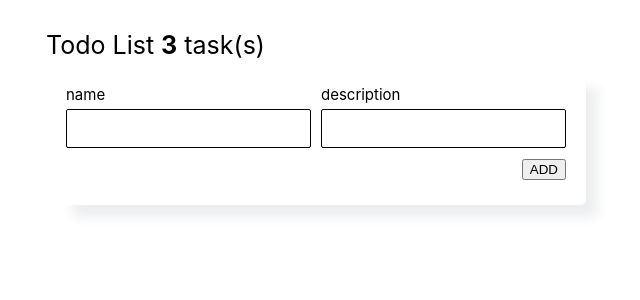
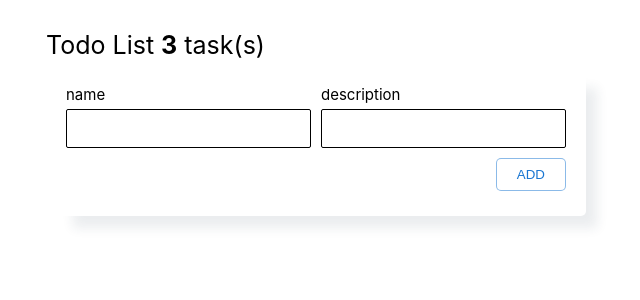
Before and after one commit to kittensgit/todo-ts, a React (Create React App) app: page / in a window 1280 px wide. Shown: the top 300 px of the page, without its empty margins (344-984 px from the left). Built offline with nearby package versions, Linux system fonts and the light colour scheme.

Commit message:
Button Component

```diff
--- a/src/App.tsx
+++ b/src/App.tsx
@@ -2,6 +2,13 @@ import React, { useState } from 'react';
 import styles from './App.module.css';
 import Header from './components/Header/Header';
 import TodoPanel from './components/TodoPanel/TodoPanel';
+
+type Todo = {
+    id: number;
+    name: string;
+    desc: string;
+    checked: boolean;
+};
 
 const DEFAULT_TODO_LIST = [
     { id: 1, name: 'Task 1', desc: 'desk 1', checked: false },
@@ -16,11 +23,19 @@ const DEFAULT_TODO_LIST = [
 
 function App() {
     const [todos, setTodos] = useState(DEFAULT_TODO_LIST);
+
+    const addTodo = ({ name, desc }: Omit<Todo, 'checked' | 'id'>) => {
+        setTodos([
+            ...todos,
+            { id: todos[todos.length - 1].id + 1, desc, name, checked: false },
+        ]);
+    };
+
     return (
         <div className={styles.app__container}>
             <div className={styles.container}>
                 <Header todoCount={todos.length} />
-                <TodoPanel />
+                <TodoPanel addTodo={addTodo} />
             </div>
         </div>
     );
--- /dev/null
+++ b/src/components/Button/Button.module.css
@@ -0,0 +1,30 @@
+.button {
+    border-radius: 5px;
+    padding: 8px 20px;
+    cursor: pointer;
+    background-color: #fff;
+}
+
+.button_red {
+    border: 1px solid rgba(210, 25, 25, 0.5);
+    color: #d21919;
+}
+.button_red:hover {
+    border: 1px solid rgba(210, 25, 25, 0.05);
+}
+
+.button_orange {
+    border: 1px solid rgba(210, 102, 25, 0.5);
+    color: #d27c19;
+}
+.button_orange:hover {
+    border: 1px solid rgba(210, 102, 25, 0.05);
+}
+
+.button_blue {
+    border: 1px solid rgba(25, 118, 210, 0.5);
+    color: #1976d2;
+}
+.button_blue:hover {
+    border: 1px solid rgba(25, 118, 210, 0.05);
+}
--- /dev/null
+++ b/src/components/Button/Button.tsx
@@ -0,0 +1,23 @@
+import React from 'react';
+
+import styles from './Button.module.css';
+
+interface ButtonProps extends React.ComponentPropsWithRef<'button'> {
+    color: 'orange' | 'blue' | 'red';
+}
+
+const Button: React.FC<ButtonProps> = ({
+    children,
+    color,
+    onClick,
+    ...props
+}) => {
+    const className = `${styles.button} ${styles[`button_${color}`]}`;
+    return (
+        <button className={className} onClick={onClick} {...props}>
+            {children}
+        </button>
+    );
+};
+
+export default Button;
--- a/src/components/TodoPanel/TodoPanel.tsx
+++ b/src/components/TodoPanel/TodoPanel.tsx
@@ -1,18 +1,35 @@
 import React, { useState } from 'react';
 
 import styles from './TodoPanel.module.css';
+import Button from '../Button/Button';
 
 const DEFAULT_TODO = {
     name: '',
     desc: '',
 };
 
-const TodoPanel = () => {
+type Todo = {
+    id: number;
+    name: string;
+    desc: string;
+    checked: boolean;
+};
+
+interface TodoPanelProps {
+    addTodo: ({ name, desc }: Omit<Todo, 'checked' | 'id'>) => void;
+}
+
+const TodoPanel: React.FC<TodoPanelProps> = ({ addTodo }) => {
     const [todo, setTodo] = useState(DEFAULT_TODO);
 
     const onChange = (event: React.ChangeEvent<HTMLInputElement>) => {
         const { name, value } = event.target;
         setTodo({ ...todo, [name]: value });
+    };
+
+    const onClick = () => {
+        addTodo({ name: todo.name, desc: todo.desc });
+        setTodo(DEFAULT_TODO);
     };
 
     return (
@@ -44,7 +61,9 @@ const TodoPanel = () => {
                 </div>
             </div>
             <div className={styles.button_container}>
-                <button>ADD</button>
+                <Button color="blue" onClick={onClick}>
+                    ADD
+                </Button>
             </div>
         </div>
     );
```
